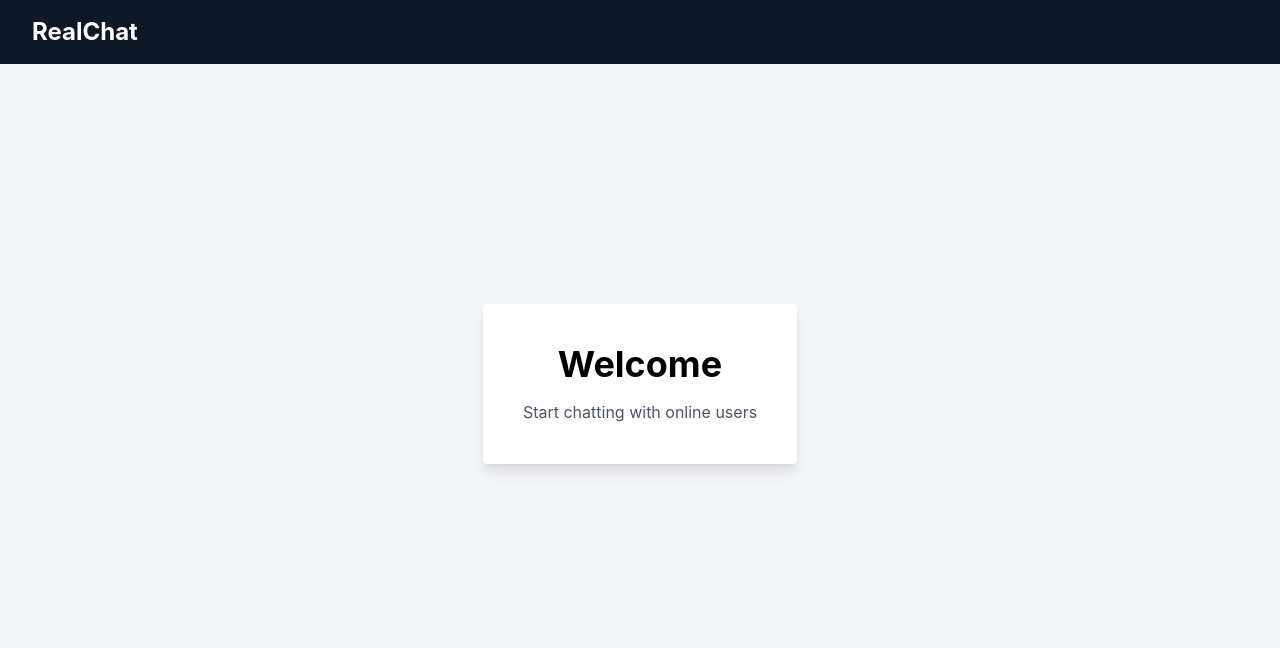
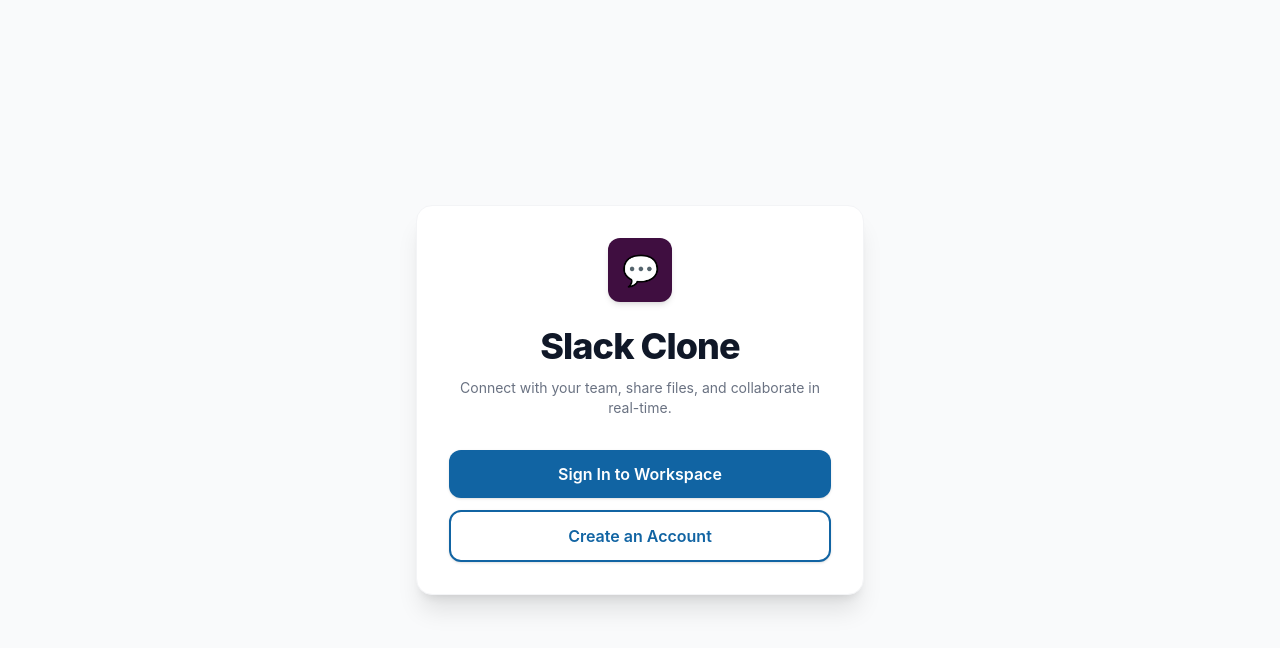
Before and after one commit to karthikvallakativ882/Real_Chat_App, a React app in the folder frontend/: page / in a window 1280 px wide. Shown: the top 648 px of the page. Built offline with nearby package versions, Linux system fonts and the light colour scheme; no server answers; the HTML template or start-up script is replaced by a standard one.

Commit message:
changed home page

```diff
--- a/frontend/src/pages/Home.jsx
+++ b/frontend/src/pages/Home.jsx
@@ -1,32 +1,52 @@
-import Navbar from "../components/Navbar";
+import { Link, useNavigate } from "react-router-dom";
+import { useContext, useEffect } from "react";
+import { AuthContext } from "../context/AuthContext";
 
 const Home = () => {
+  const { user } = useContext(AuthContext);
+  const navigate = useNavigate();
 
-  const user = JSON.parse(
-    localStorage.getItem("user")
-  );
+  // Auto-redirect: If the user is already logged in, skip the home page
+  useEffect(() => {
+    if (user) {
+      navigate("/chat");
+    }
+  }, [user, navigate]);
 
   return (
-    <div className="min-h-screen bg-gray-100">
+    <div className="min-h-screen bg-gray-50 flex flex-col justify-center items-center text-gray-800 font-sans p-4">
+      <div className="max-w-md w-full bg-white rounded-2xl shadow-xl p-8 text-center border border-gray-100">
 
-      <Navbar />
+        {/* Branding / Logo Area */}
+        <div className="w-16 h-16 bg-[#3F0E40] rounded-xl mx-auto flex justify-center items-center mb-6 shadow-md">
+          <span className="text-white text-3xl">💬</span>
+        </div>
 
-      <div className="flex justify-center items-center h-[80vh]">
+        <h1 className="text-4xl font-extrabold text-gray-900 mb-3 tracking-tight">
+          Slack Clone
+        </h1>
+        <p className="text-gray-500 mb-8 text-sm px-2">
+          Connect with your team, share files, and collaborate in real-time.
+        </p>
 
-        <div className="bg-white p-10 rounded shadow-lg text-center">
+        {/* Action Buttons */}
+        <div className="flex flex-col gap-3">
+          <Link
+            to="/login"
+            className="w-full bg-[#1164A3] hover:bg-[#0B4C80] text-white font-semibold py-3 px-4 rounded-xl transition shadow-sm flex justify-center items-center gap-2"
+          >
+            Sign In to Workspace
+          </Link>
 
-          <h1 className="text-4xl font-bold mb-4">
-            Welcome {user?.username}
-          </h1>
-
-          <p className="text-gray-600">
-            Start chatting with online users
-          </p>
-
+          <Link
+            to="/register"
+            className="w-full bg-white hover:bg-gray-50 text-[#1164A3] border-2 border-[#1164A3] font-semibold py-3 px-4 rounded-xl transition shadow-sm flex justify-center items-center gap-2"
+          >
+            Create an Account
+          </Link>
         </div>
 
       </div>
-
     </div>
   );
 };
```
Also changed, not shown: frontend/src/App.jsx (+5 -3 lines).
